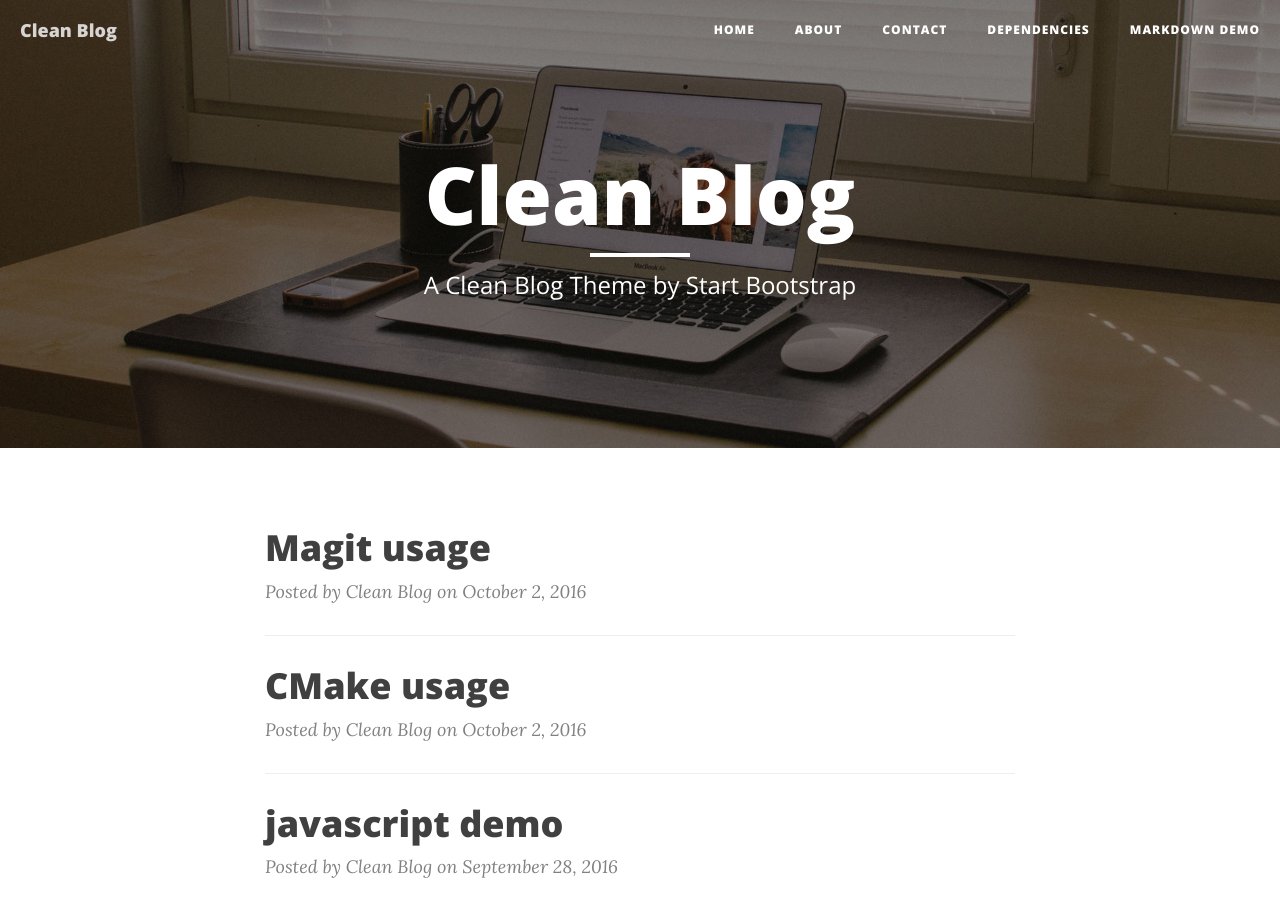
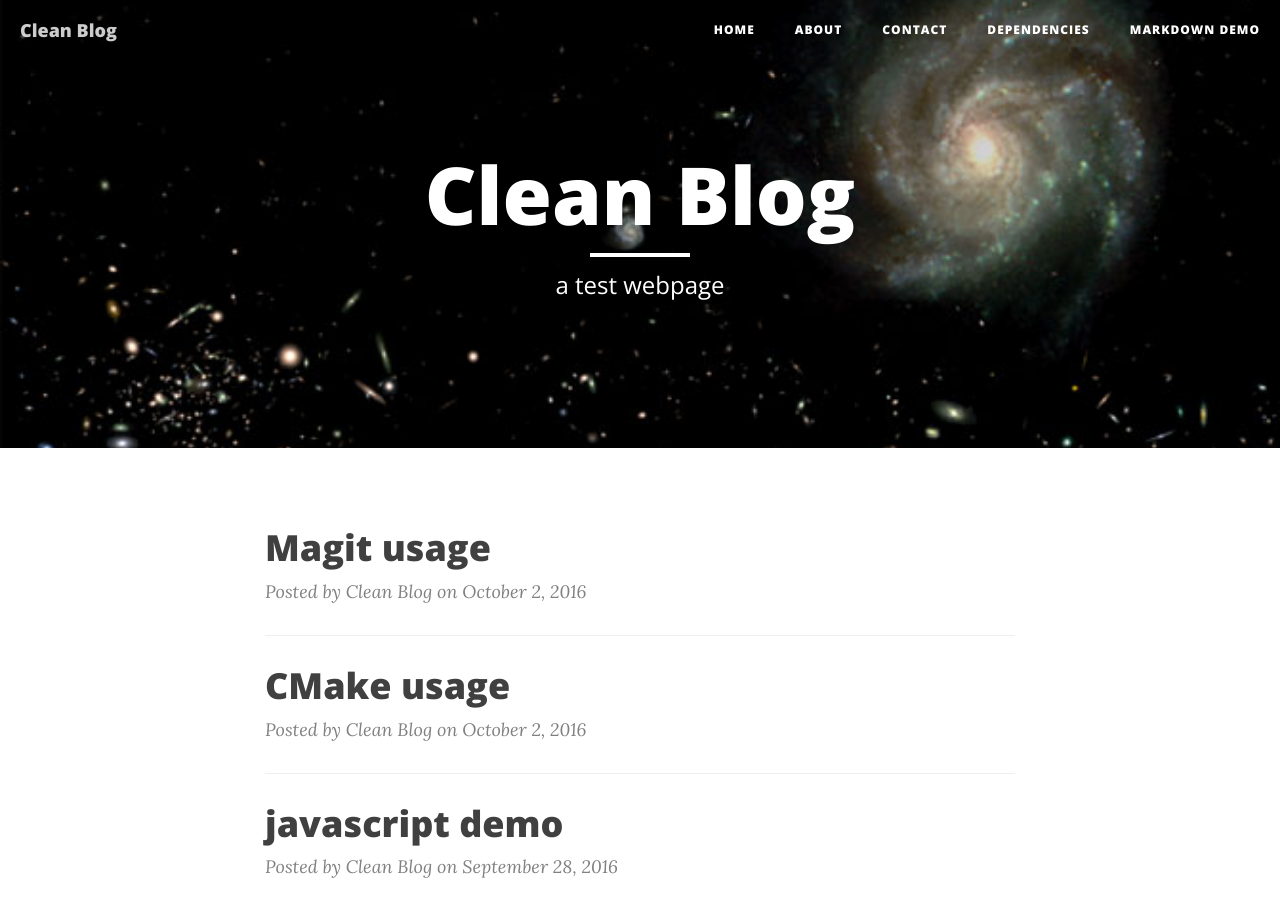
Before and after one commit to zhehe/zhehe.github.io, a Jekyll site: the page built from index.html, in a window 1280 px wide and 900 px high. Built offline with Jekyll 4.4.1, drawn with Linux system fonts in a browser that asks for light colours; nearby versions of some CDN libraries; the list of posts is cut into pages by our own code.

Commit message:
changed the background img

```diff
--- a/index.html
+++ b/index.html
@@ -1,6 +1,6 @@
 ---
 layout: page
-description: "A Clean Blog Theme by Start Bootstrap"
+description: "a test webpage"
 ---
 
 {% for post in paginator.posts %}
```
Also changed, not shown: img/home-bg.jpg.
